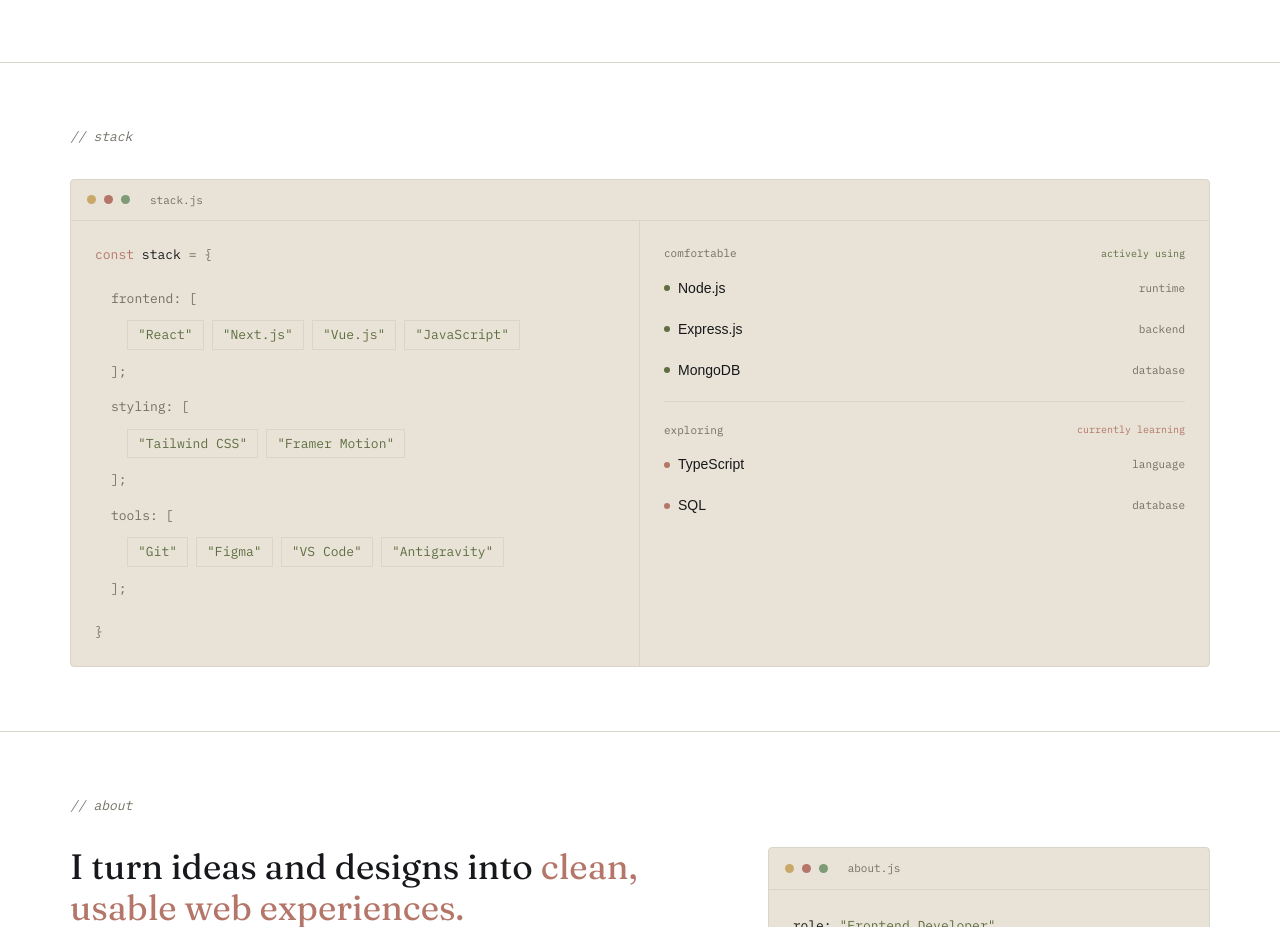
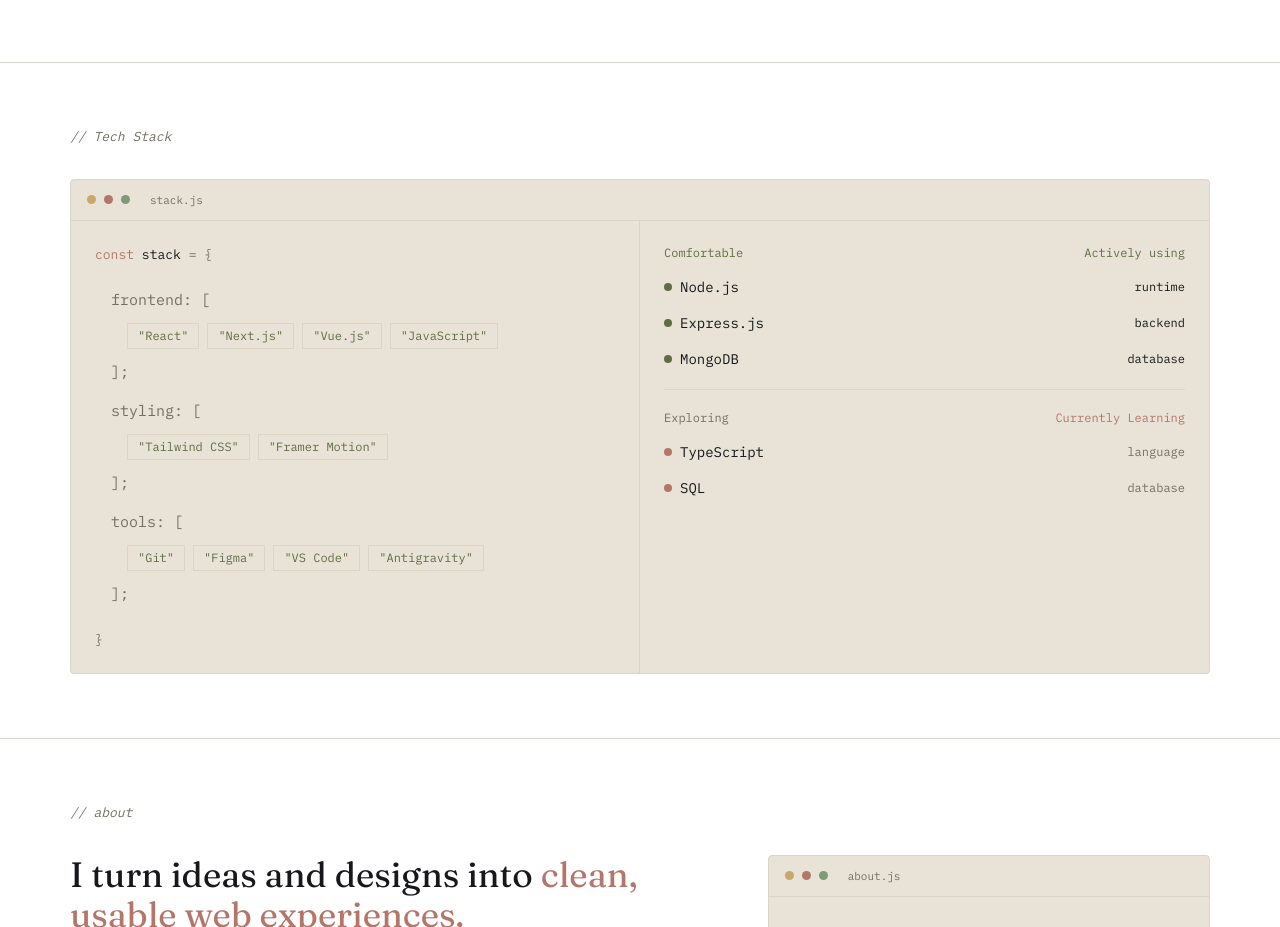
Before and after one commit to dev-nirob1/portfolio-nextjs, a Next.js app: page / in a window 1280 px wide. Shown: the part 1368-2295 px from the top of the page. Built offline with nearby package versions, Linux system fonts and the light colour scheme.

Commit message:
tech stack section

```diff
--- a/src/app/components/section/StackPanel.jsx
+++ b/src/app/components/section/StackPanel.jsx
@@ -1,4 +1,8 @@
 import Container from "../ui/Container";
+import Dot from "../ui/Dot";
+import Paragraph from "../ui/Paragraph";
+import SectionTitle from "../ui/SectionTitle";
+import Span from "../ui/Span";
 import WindowPanel from "../ui/WindowPanel";
 
 const stackGroups = [
@@ -22,7 +26,7 @@
   return (
     <section id="stack" className="py-16 border-t border-line">
       <Container>
-        <p className="font-mono text-[13px] text-slate italic mb-8">// stack</p>
+        <SectionTitle>Tech Stack</SectionTitle>
 
         <WindowPanel label="stack.js">
           <div className="grid md:grid-cols-2 divide-y md:divide-y-0 md:divide-x divide-line">
@@ -32,26 +36,25 @@
                 <span className="text-primary">const</span>{" "}
                 <span className="text-ink">stack</span> = {"{"}
               </div>
-
+              {/* stack i know  */}
               <div className="space-y-4 pl-4">
                 {stackGroups.map((group) => (
                   <div key={group.key}>
-                    <p className="text-slate mb-3">{group.key}: [</p>
+                    <Paragraph className="mb-3">{group.key}: [</Paragraph>
                     <div className="flex flex-wrap gap-2 pl-4">
                       {group.items.map((item) => (
-                        <span
+                        <Span
                           key={item}
                           className="px-2.5 py-1 border border-line bg-surface text-secondary"
                         >
-                          "{item}"
-                        </span>
+                           {`"${item}"`}
+                        </Span>
                       ))}
                     </div>
-                    <p className="text-slate mt-3">];</p>
+                    <Paragraph className="mt-3">];</Paragraph>
                   </div>
                 ))}
               </div>
-
               <div className="text-slate mt-6">{"}"}</div>
             </div>
 
@@ -59,28 +62,30 @@
             <div className="p-6 divide-y divide-line">
               <div className="pb-5">
                 <div className="flex items-center justify-between mb-4">
-                  <p className="font-mono text-[11px] text-slate">
-                    comfortable
-                  </p>
-                  <span className="font-mono text-[10px] text-secondary">
-                    actively using
-                  </span>
+
+                  <Span className="text-secondary">
+                    Comfortable
+                  </Span>
+                  <Span className="text-secondary">
+                    Actively using
+                  </Span>
                 </div>
-                <div className="space-y-5">
+
+                <div className="space-y-4">
                   {basic.map((item) => (
                     <div
                       key={item.name}
                       className="flex items-center justify-between"
                     >
                       <div className="flex items-center gap-2">
-                        <span className="w-1.5 h-1.5 rounded-full bg-secondary" />
-                        <span className="text-[14px] text-ink">
+                        <Dot className="bg-secondary" />
+                        <Span className="text-sm text-ink">
                           {item.name}
-                        </span>
+                        </Span>
                       </div>
-                      <span className="font-mono text-[11px] text-slate">
+                      <Span>
                         {item.role}
-                      </span>
+                      </Span>
                     </div>
                   ))}
                 </div>
@@ -88,26 +93,30 @@
 
               <div className="pt-5">
                 <div className="flex items-center justify-between mb-4">
-                  <p className="font-mono text-[11px] text-slate">exploring</p>
-                  <span className="font-mono text-[10px] text-primary">
-                    currently learning
-                  </span>
+                  <Span className="text-slate">
+                    Exploring
+                  </Span>
+                  <Span className="text-primary">
+                    Currently Learning
+                  </Span>
                 </div>
-                <div className="space-y-5">
+
+                {/* exploring and learning stack  */}
+                <div className="space-y-4">
                   {exploring.map((item) => (
                     <div
                       key={item.name}
                       className="flex items-center justify-between"
                     >
                       <div className="flex items-center gap-2">
-                        <span className="w-1.5 h-1.5 rounded-full bg-primary" />
-                        <span className="text-[14px] text-ink">
+                        <Dot className="text-primary" />
+                        <Span className="text-sm text-ink">
                           {item.name}
-                        </span>
+                        </Span>
                       </div>
-                      <span className="font-mono text-[11px] text-slate">
+                      <Span className="text-slate">
                         {item.role}
-                      </span>
+                      </Span>
                     </div>
                   ))}
                 </div>
```
